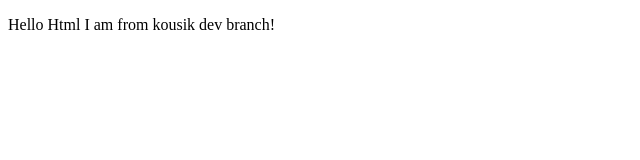
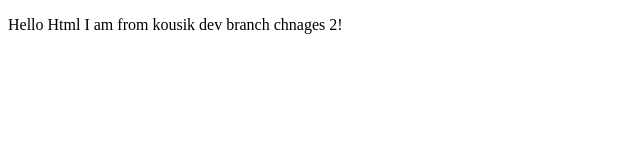
Before and after one commit to kousik154/itsolutionsWeb, a plain HTML site: page index.html in a window 1280 px wide. Shown: the full height of the page, 0-640 px from the left. Drawn offline with Linux system fonts and the light colour scheme.

Commit message:
my changes from kousik-dev2

```diff
--- a/index.html
+++ b/index.html
@@ -6,6 +6,6 @@
     <title>Homepage</title>
 </head>
 <body>
-    <p>Hello Html I am from kousik dev branch!</p>
+    <p>Hello Html I am from kousik dev branch chnages 2!</p>
 </body>
 </html>
```
